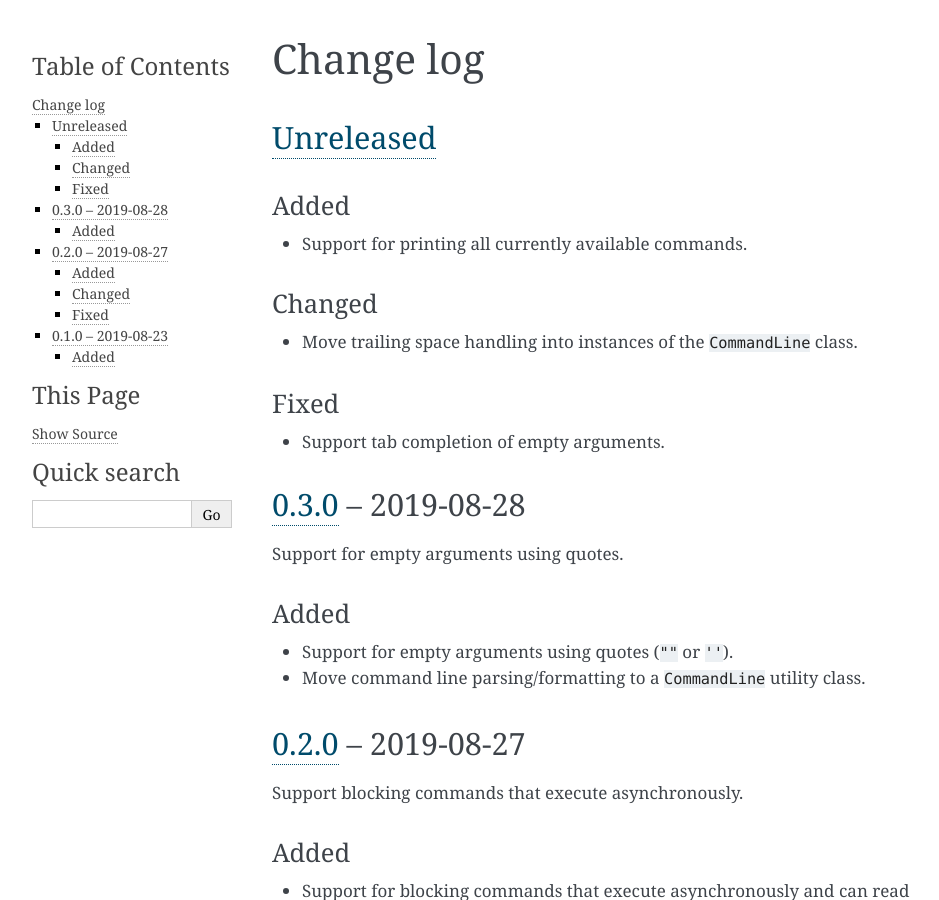
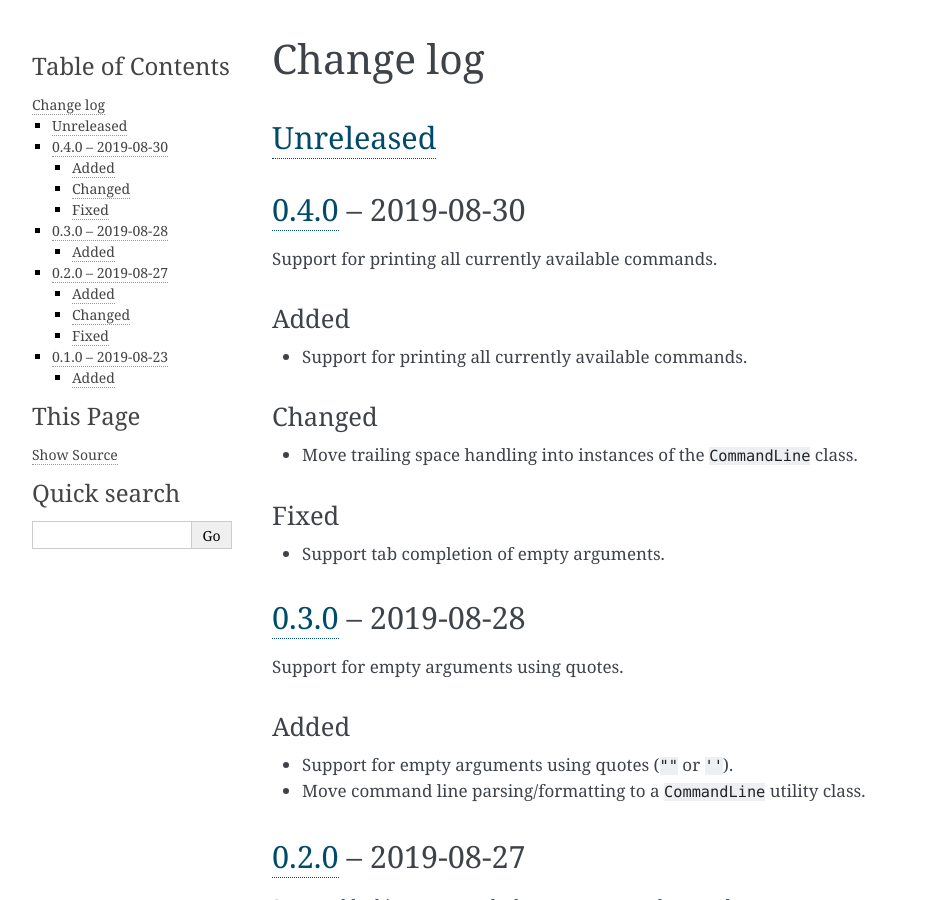
Before and after one commit to nomis/mcu-uuid-console, a Sphinx documentation site: the page built from docs/changelog.rst, in a window 1280 px wide and 900 px high. Shown: the whole window, without its empty margins (148-1087 px from the left). Built offline with Sphinx 7.4.7, drawn with Linux system fonts in a browser that asks for light colours.

Commit message:
Version 0.4.0

```diff
--- a/docs/changelog.rst
+++ b/docs/changelog.rst
@@ -3,6 +3,11 @@ Change log
 
 Unreleased_
 -----------
+
+0.4.0_ |--| 2019-08-30
+----------------------
+
+Support for printing all currently available commands.
 
 Added
 ~~~~~
@@ -95,7 +100,8 @@ Added
 
 .. |--| unicode:: U+2013 .. EN DASH
 
-.. _Unreleased: https://github.com/nomis/mcu-uuid-console/compare/0.3.0...HEAD
+.. _Unreleased: https://github.com/nomis/mcu-uuid-console/compare/0.4.0...HEAD
+.. _0.4.0: https://github.com/nomis/mcu-uuid-console/compare/0.3.0...0.4.0
 .. _0.3.0: https://github.com/nomis/mcu-uuid-console/compare/0.2.0...0.3.0
 .. _0.2.0: https://github.com/nomis/mcu-uuid-console/compare/0.1.0...0.2.0
 .. _0.1.0: https://github.com/nomis/mcu-uuid-console/commits/0.1.0
--- a/library.json
+++ b/library.json
@@ -12,7 +12,7 @@
 		"type": "git",
 		"url": "https://github.com/nomis/mcu-uuid-console.git"
 	},
-	"version": "0.3.0",
+	"version": "0.4.0",
 	"license": "GPL-3.0-or-later",
 	"homepage": "https://mcu-uuid-console.readthedocs.io/",
 	"export": {
```
